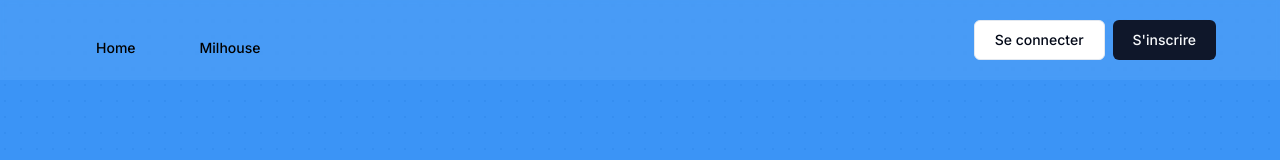
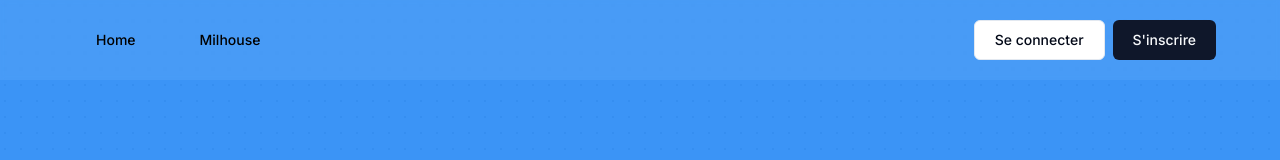
Before and after one commit to AmineAffif/qui-veut-gagner-un-bv, a Next.js app: page / in a window 1280 px wide. Shown: the top 160 px of the page. Built offline with nearby package versions, Linux system fonts and the light colour scheme.

Commit message:
fix margin header

```diff
--- a/components/header.tsx
+++ b/components/header.tsx
@@ -29,7 +29,7 @@ export default function Header() {
           <nav
             className={`${
               isMenuOpen ? "block" : "hidden"
-            } absolute top-16 left-0 w-full py-4 mt-4 bg-white md:bg-transparent md:relative md:top-0 md:flex md:items-center md:justify-start md:w-full md:background-white`}
+            } absolute top-16 left-0 w-full py-4 mt-4 md:mt-0 bg-white md:bg-transparent md:relative md:top-0 md:flex md:items-center md:justify-start md:w-full md:background-white`}
           >
             <Link
               className="m-4 invert block mr-4 md:inline-block h-9 w-max items-center justify-center rounded-md bg-transparent text-white px-4 py-2 text-sm font-medium transition-colors hover:bg-gray-100 hover:text-gray-900 focus:bg-gray-100 focus:text-gray-900 focus:outline-none disabled:pointer-events-none disabled:opacity-50 data-[active]:bg-gray-100/50 data-[state=open]:bg-gray-100/50 dark:bg-gray-950 dark:hover:bg-gray-800 dark:hover:text-gray-50 dark:focus:bg-gray-800 dark:focus:text-gray-50 dark:data-[active]:bg-gray-800/50 dark:data-[state=open]:bg-gray-800/50"
```
